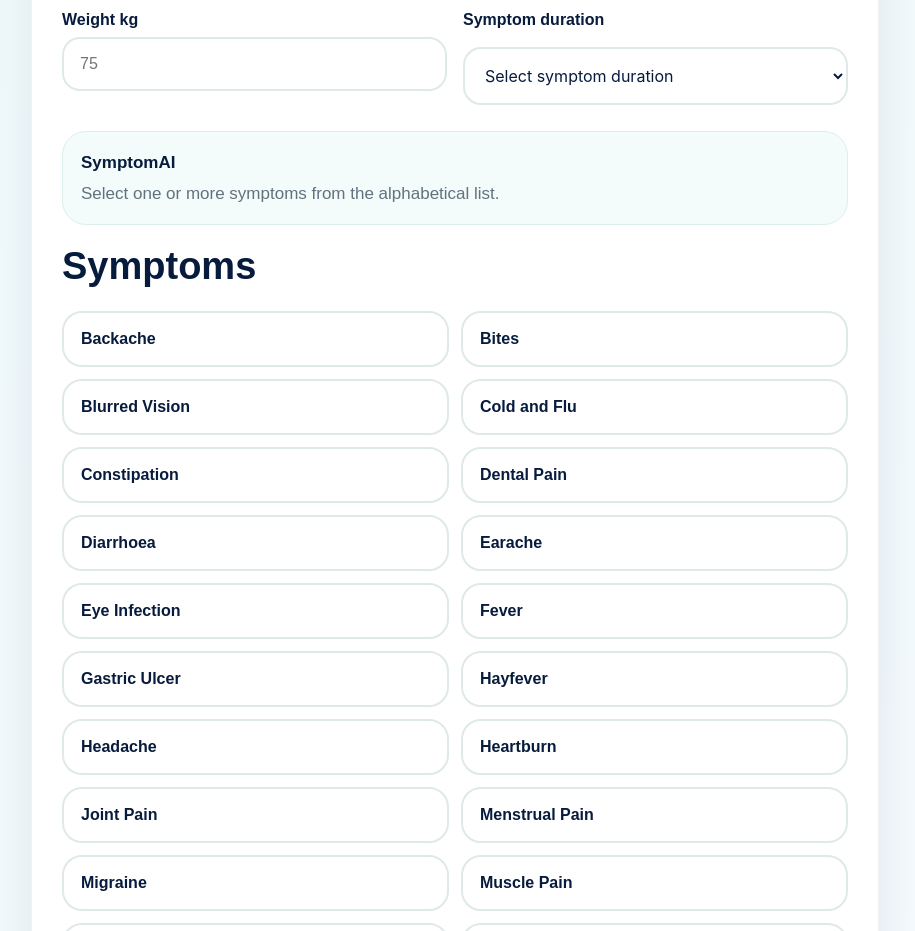
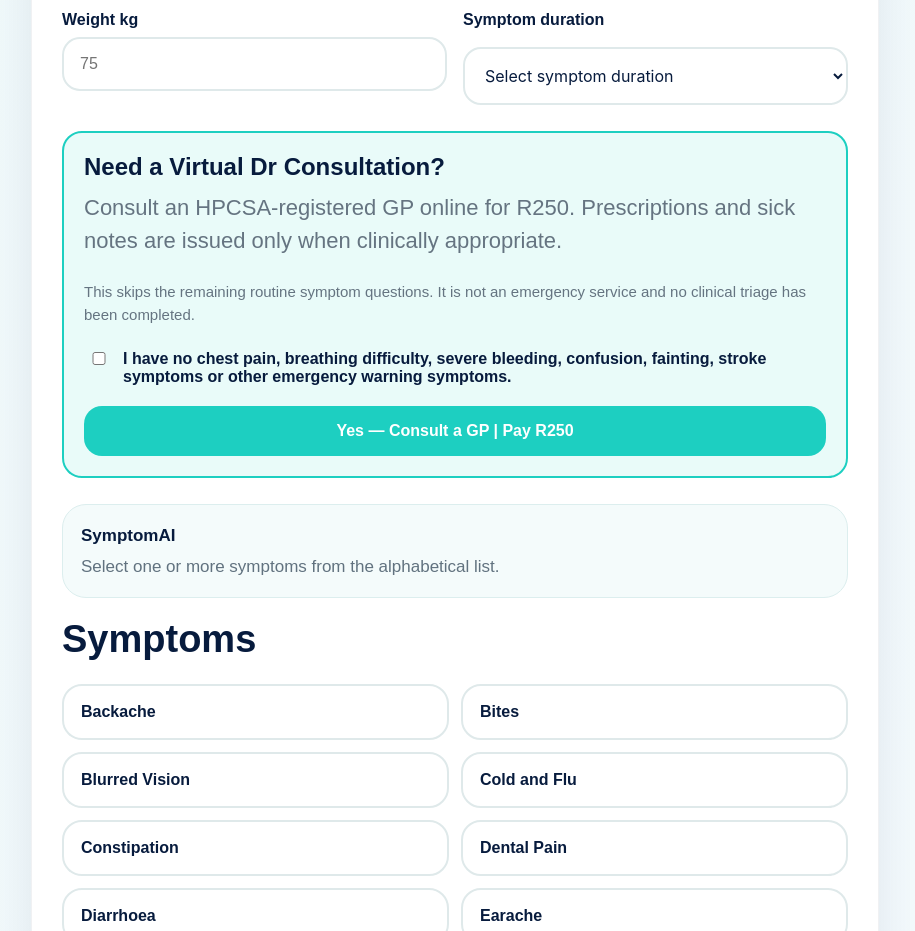
Before and after one commit to Siraajadams/symptomai, a Next.js app: page / in a window 1280 px wide. Shown: the part 1840-2771 px from the top of the page, without its empty margins (185-1100 px from the left). Built offline with nearby package versions, Linux system fonts and the light colour scheme.

Commit message:
Update page.tsx

```diff
--- a/app/page.tsx
+++ b/app/page.tsx
@@ -793,6 +793,85 @@ export default function Page() {
     }
   }
 
+  const [directGpLoading, setDirectGpLoading] = useState(false);
+  const [directGpSafetyConfirmed, setDirectGpSafetyConfirmed] = useState(false);
+  const [directGpError, setDirectGpError] = useState("");
+
+  async function requestDirectVirtualGp() {
+    if (directGpLoading) return;
+    if (!directGpSafetyConfirmed) {
+      setDirectGpError("Please confirm that you have no emergency warning symptoms.");
+      return;
+    }
+    if (!form.firstName.trim() || !form.surname.trim() ||
+        !form.idNumber.trim() || !form.mobile.trim() || !form.email.trim()) {
+      setDirectGpError("Complete first name, surname, ID/passport, mobile and email before continuing.");
+      return;
+    }
+    if (form.country !== "South Africa") {
+      setDirectGpError("This R250 consultation checkout is for South Africa. Please use the appropriate local GP pathway.");
+      return;
+    }
+    if (form.redFlags.length || form.symptoms.some(s => ["Poisoning", "Palpitations", "Blurred Vision"].includes(s))) {
+      setDirectGpError("Potential emergency symptoms were selected. Seek urgent in-person assessment instead of routine payment.");
+      return;
+    }
+    setDirectGpLoading(true);
+    setDirectGpError("");
+    const reason = "New Consultation with GP";
+    const decision: TriageResult = {
+      level: "Patient-requested GP consultation",
+      destination: "Virtual GP Consultation",
+      urgency: "Routine — subject to GP assessment",
+      advice: "Virtual GP assessment requested. Seek urgent care for emergency symptoms.",
+      summary: "Patient requested a virtual GP consultation without completing full symptom triage.",
+      reasoning: "Patient preference only; no clinical triage or diagnosis has been performed.",
+      routeType: "doctor",
+    };
+    try {
+      const apiResult = await submitReferralViaApi(decision);
+      if (!apiResult.referral?.referral_code || !apiResult.referral?.consent_token) {
+        throw new Error("Referral was not returned by the server.");
+      }
+      const newReferral = apiResult.referral;
+      const patientId = apiResult.patient?.id || selectedPatientId || normaliseId(form.idNumber);
+      setResult(decision);
+      setReferral(newReferral);
+      setSelectedPatientId(apiResult.patient?.id || null);
+      setConsultationReasonType(reason);
+      setConsultationReason(reason);
+      window.localStorage.setItem(PAYMENT_CONTEXT_KEY, JSON.stringify({
+        form, result: decision, referral: newReferral,
+        consultationReason: reason, consultationReasonType: reason,
+        selectedPatientId: apiResult.patient?.id || null,
+      }));
+      setPaymentStatus("pending");
+      const response = await fetch("/api/virtual-consult-payment", {
+        method: "POST",
+        headers: { "Content-Type": "application/json" },
+        body: JSON.stringify({
+          referralCode: newReferral.referral_code,
+          consentToken: newReferral.consent_token,
+          consultationReason: reason,
+          patientName: patientFullName(),
+          patientEmail: form.email.trim(),
+          patientId,
+        }),
+      });
+      const payload = await response.json().catch(() => ({}));
+      if (!response.ok || !payload?.checkoutUrl) {
+        throw new Error(payload?.error || "Could not create secure payment checkout.");
+      }
+      // Only the existing server-side Stripe checkout and verification may mark payment paid.
+      window.location.assign(payload.checkoutUrl);
+    } catch (error: unknown) {
+      setPaymentStatus("failed");
+      setDirectGpError(error instanceof Error ? error.message : "Could not start GP consultation payment.");
+    } finally {
+      setDirectGpLoading(false);
+    }
+  }
+
   async function saveTriageToSupabase(decision: TriageResult) {
     setSaveMessage(
       "Triage completed. Generate the CareScriber referral to save the patient profile, linked triage history and consent token.",
@@ -2106,6 +2185,24 @@ Generated by SymptomAI.`;
                 </div>
               </div>
 
+              <div className="section" style={{ padding: 20, border: "2px solid #1dcfc1", borderRadius: 20, background: "#e9fbf9" }}>
+                <h2 style={{ fontSize: 24, marginBottom: 10 }}>Need a Virtual Dr Consultation?</h2>
+                <p style={{ marginTop: 0 }}>Consult an HPCSA-registered GP online for R250. Prescriptions and sick notes are issued only when clinically appropriate.</p>
+                <p style={{ fontSize: 15 }}>This skips the remaining routine symptom questions. It is not an emergency service and no clinical triage has been completed.</p>
+                <label style={{ display: "flex", gap: 10, alignItems: "flex-start", fontWeight: 600 }}>
+                  <input type="checkbox" style={{ width: 22, marginTop: 2, flexShrink: 0 }}
+                    checked={directGpSafetyConfirmed}
+                    onChange={e => setDirectGpSafetyConfirmed(e.target.checked)} />
+                  I have no chest pain, breathing difficulty, severe bleeding, confusion, fainting, stroke symptoms or other emergency warning symptoms.
+                </label>
+                <button type="button" className="button" style={{ width: "100%", marginTop: 12 }}
+                  disabled={directGpLoading || paymentStatus === "paid"}
+                  onClick={requestDirectVirtualGp}>
+                  {directGpLoading ? "Preparing consultation and secure payment..." : "Yes — Consult a GP | Pay R250"}
+                </button>
+                {directGpError && <div role="alert" className="payment-error">{directGpError}</div>}
+              </div>
+
               {bmi && <div className="section bmi-box">BMI: {bmi}</div>}
 
               {form.gender === "female" && (
```
